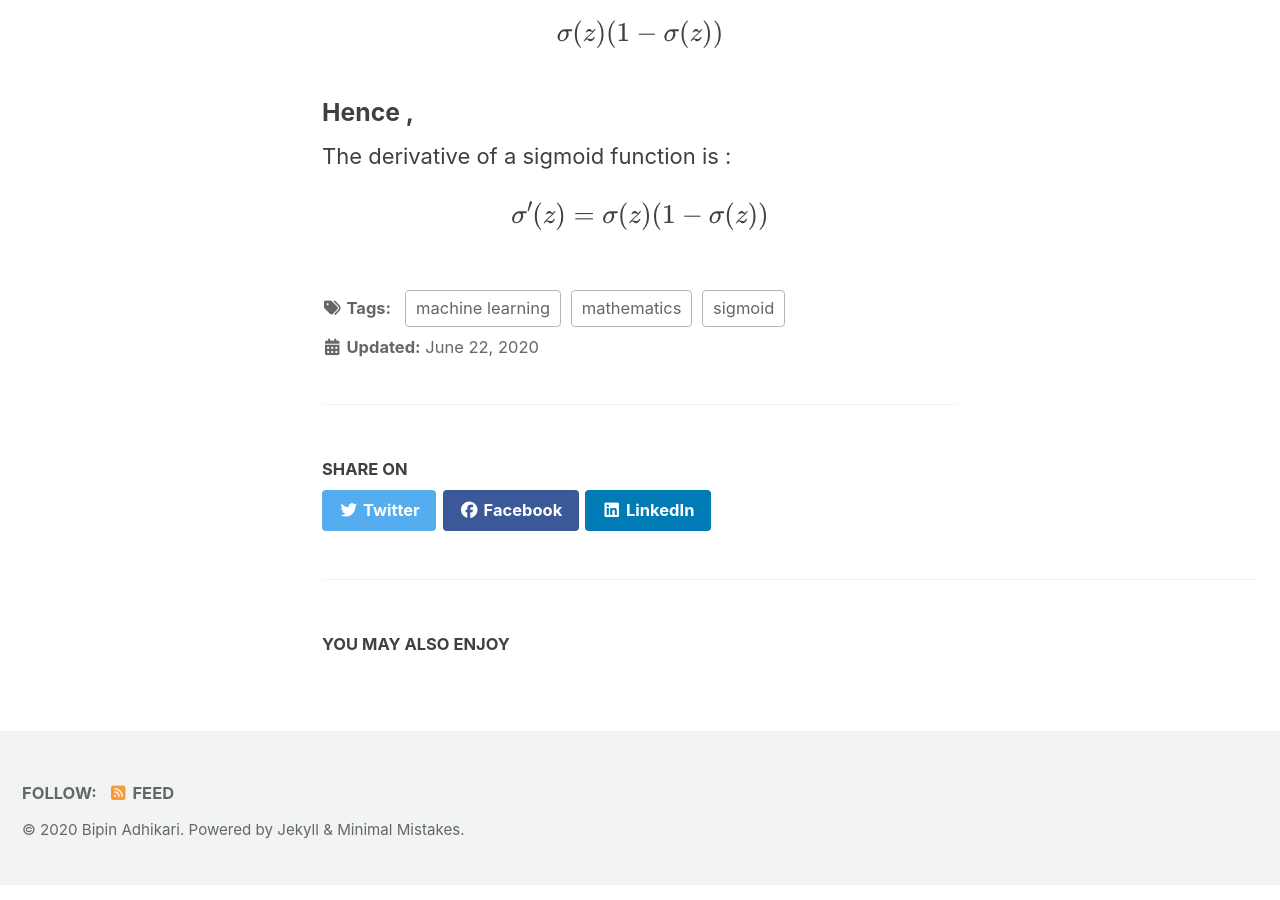
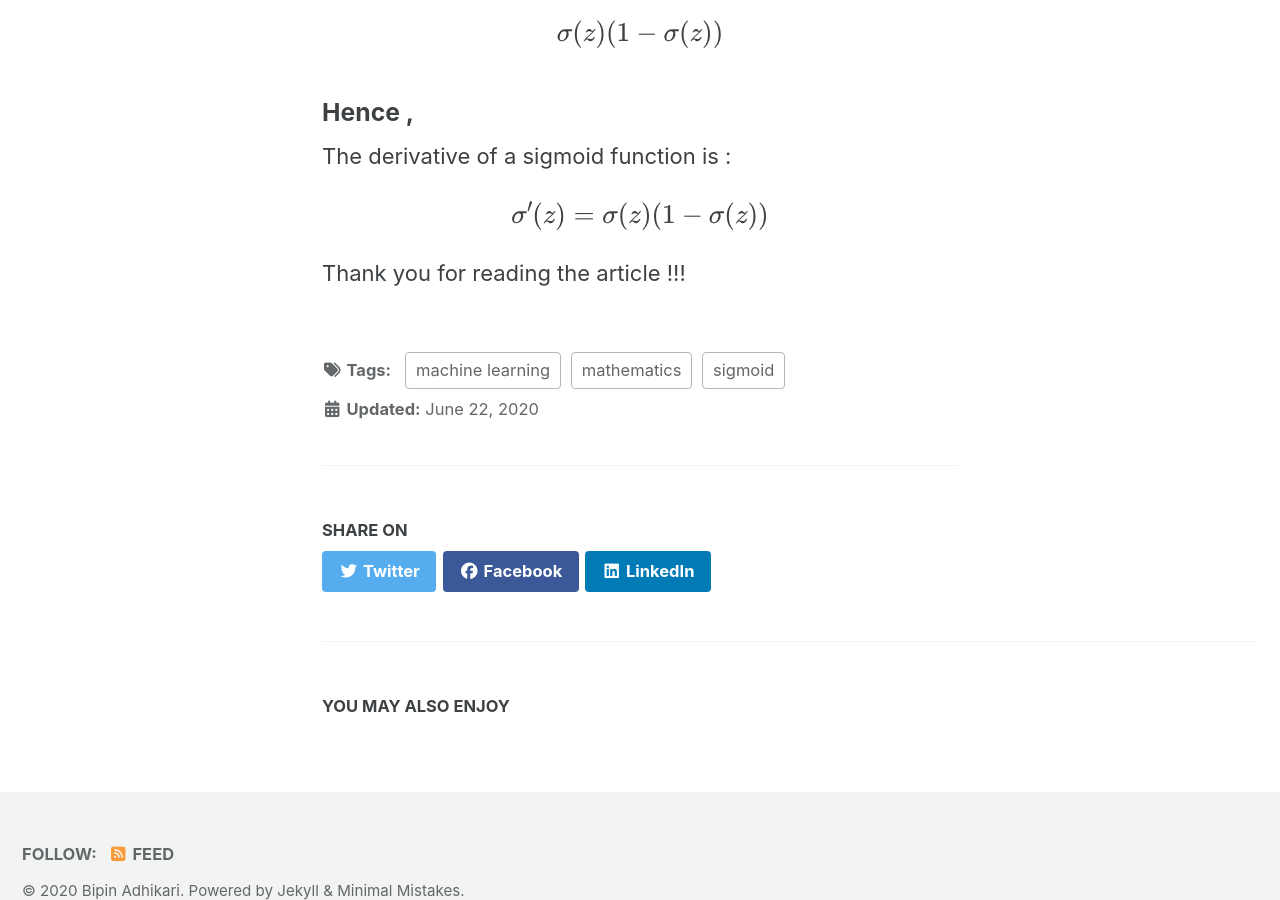
Before and after one commit to bipin-adh/bipin-adh.github.io, a Jekyll site: the page built from _posts/2020-06-22-derivative-of-sigmoid.markdown, in a window 1280 px wide and 900 px high, scrolled down 3129 px. Built offline with Jekyll 4.4.1, drawn with Linux system fonts in a browser that asks for light colours; cached includes are drawn as plain includes; nearby versions of some CDN libraries; formulas are drawn with MathJax 3.

Commit message:
Change https to ssh and added some text

```diff
--- a/_posts/2020-06-22-derivative-of-sigmoid.markdown
+++ b/_posts/2020-06-22-derivative-of-sigmoid.markdown
@@ -120,3 +120,5 @@ The derivative of a sigmoid function is :
 $$
 \sigma'(z) = \sigma(z) ( 1  -  \sigma(z) )
 $$
+
+Thank you for reading the article !!!
```
